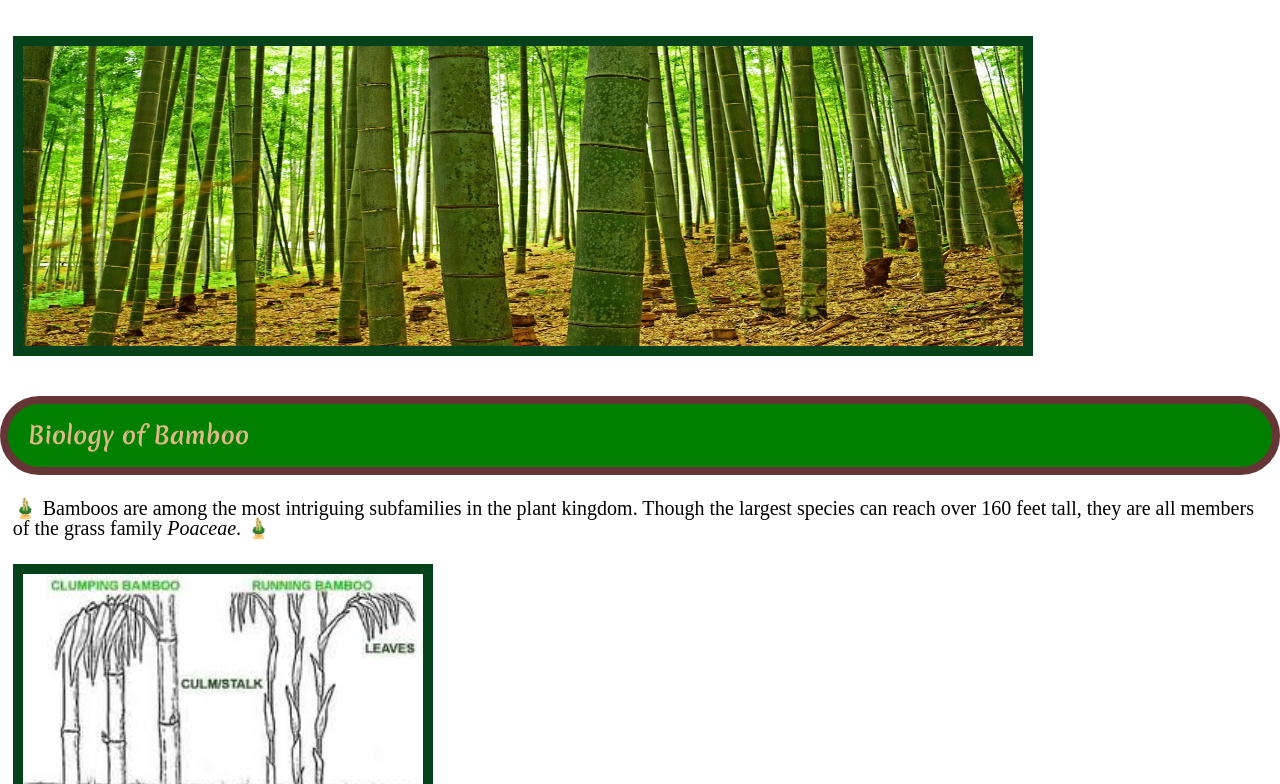
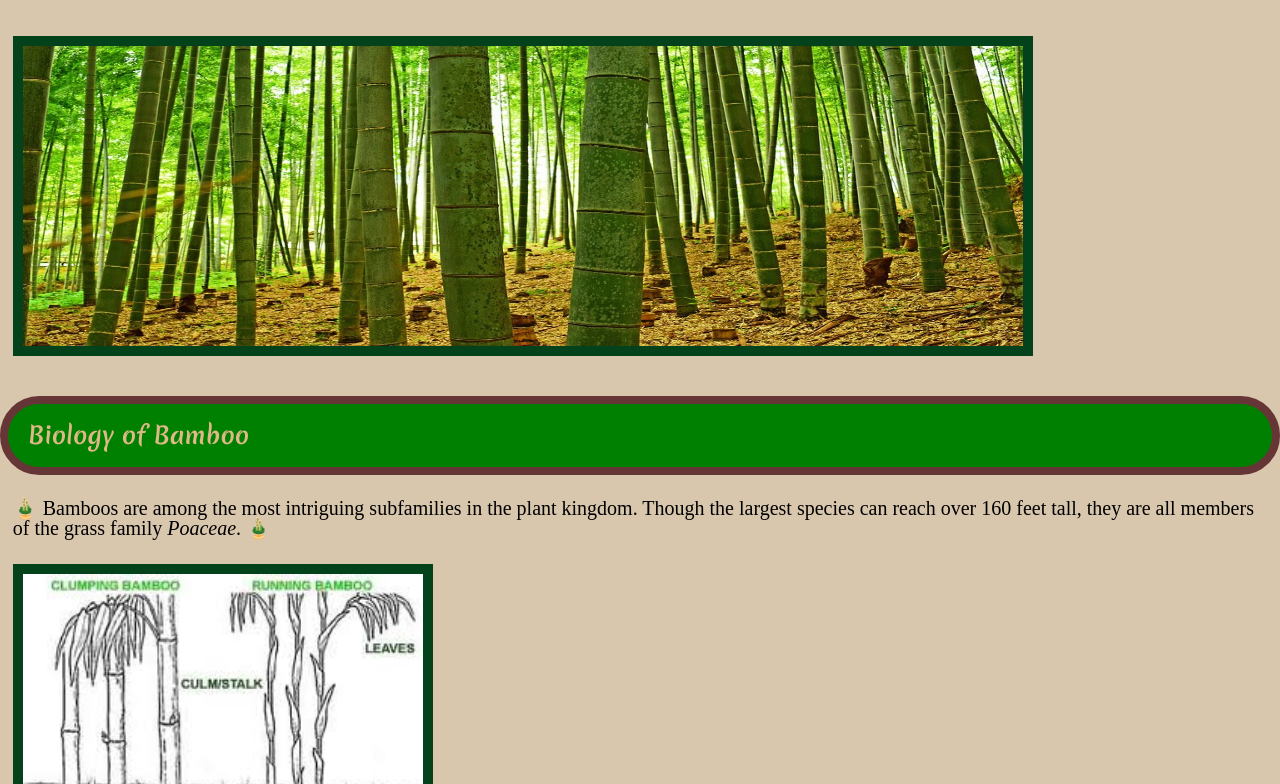
Before and after one commit to meganlukes/hello-world, a website: page public/index.html in a window 1280 px wide. Shown: the part 126-910 px from the top of the page. Drawn offline with Linux system fonts and the light colour scheme.

Commit message:
Change background

```diff
--- a/public/screen.css
+++ b/public/screen.css
@@ -11,6 +11,7 @@ html {
 body {
   margin: 0;
   min-height: 100%;
+  background-color: rgb(216, 198, 173);
 }
 
 h1,
```
